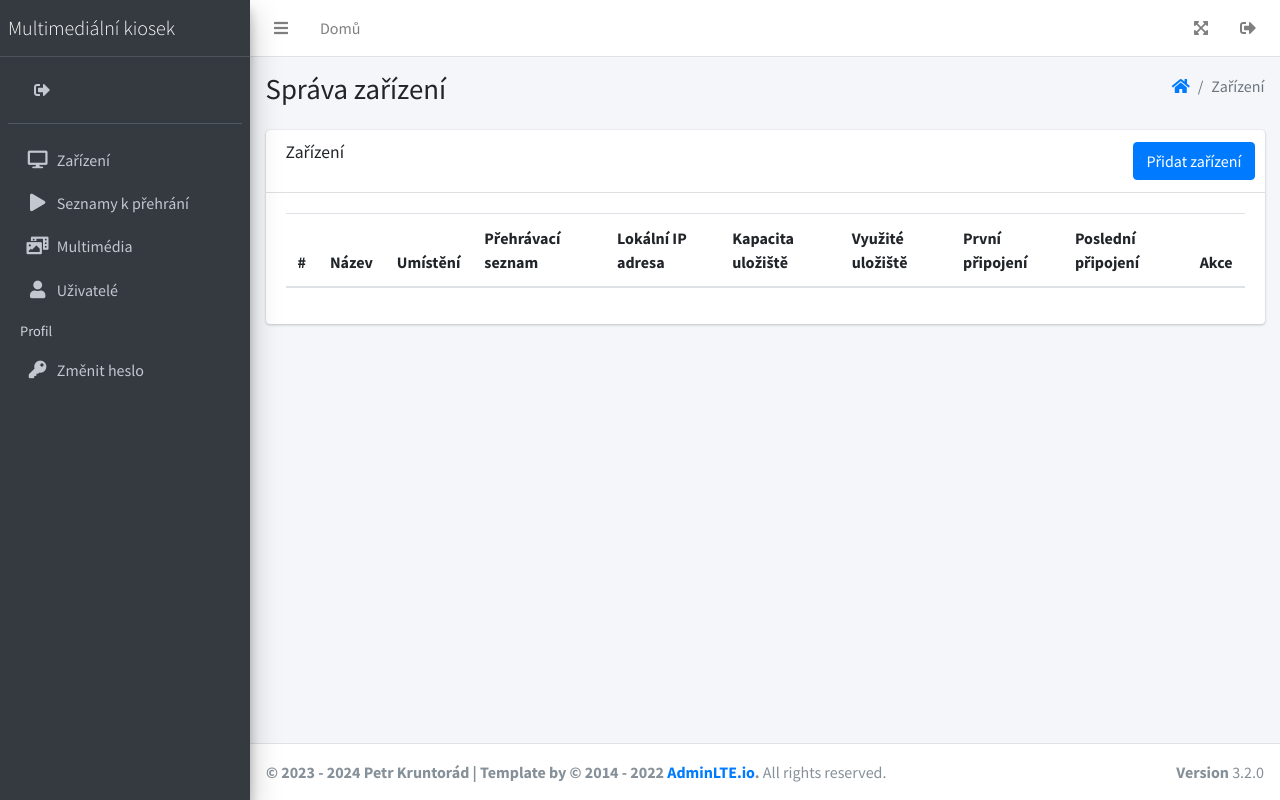
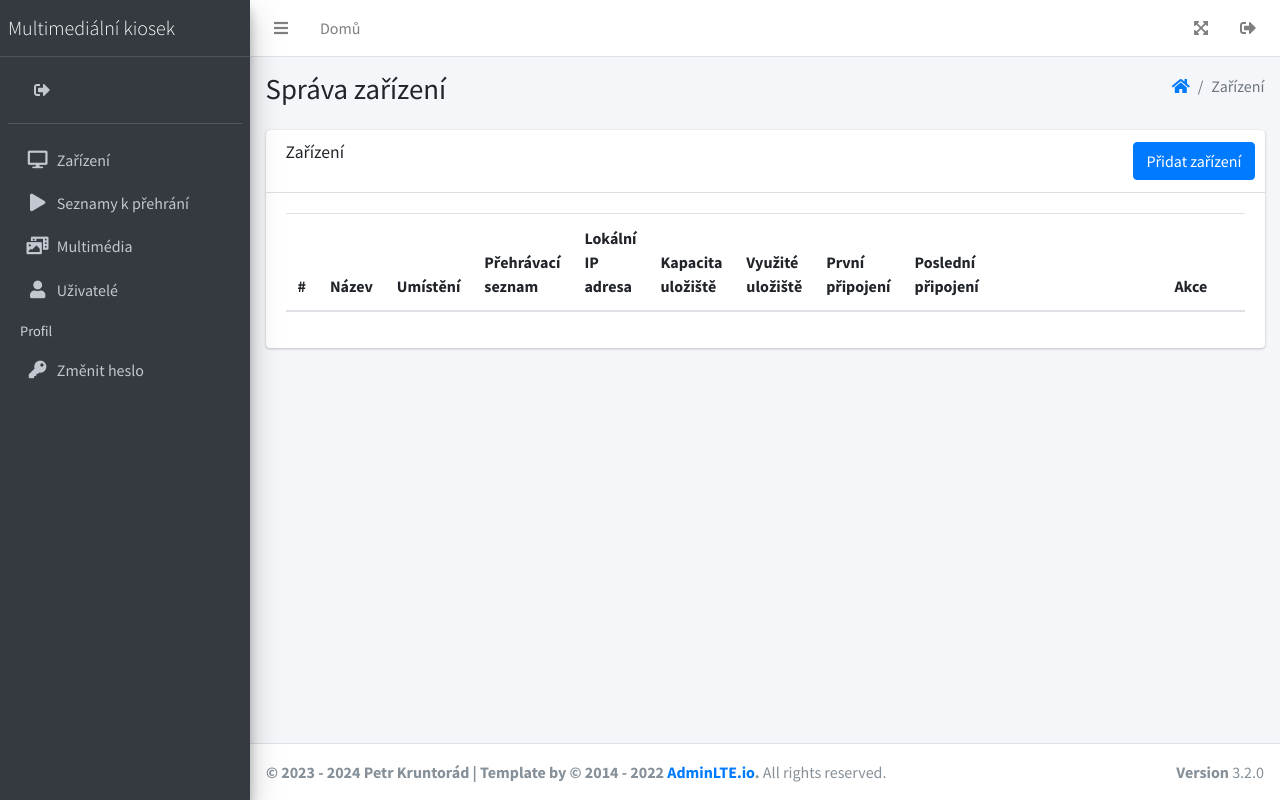
Before and after one commit to petrkruntorad/dp-thesis, a Symfony app: template templates/admin/devices/index.html.twig in a window 1280 px wide. Run offline with Twig, Linux system fonts and the light colour scheme; the template is opened without the code that fills it, so the values that code supplies are empty; style sheets or scripts are compiled from the project's sources; some libraries are stand-ins or nearby versions.

Commit message:
fixed responsivity for device index and playlist detail pages

```diff
--- a/templates/admin/devices/index.html.twig
+++ b/templates/admin/devices/index.html.twig
@@ -50,7 +50,7 @@
                                         <th>Využité uložiště</th>
                                         <th>První připojení</th>
                                         <th>Poslední připojení</th>
-                                        <th class="text-center">Akce</th>
+                                        <th class="text-center" style="min-width: 400px;">Akce</th>
                                     </tr>
                                     </thead>
                                     <tbody>
--- a/templates/admin/playlists/detail.html.twig
+++ b/templates/admin/playlists/detail.html.twig
@@ -47,7 +47,7 @@
                                         <th>Vlastní doba přehrávání</th>
                                         <th>Přehrávat od</th>
                                         <th>Přehrávat do</th>
-                                        <th class="text-center">Akce</th>
+                                        <th class="text-center" style="min-width: 100px">Akce</th>
                                     </tr>
                                     </thead>
                                     <tbody>
```
